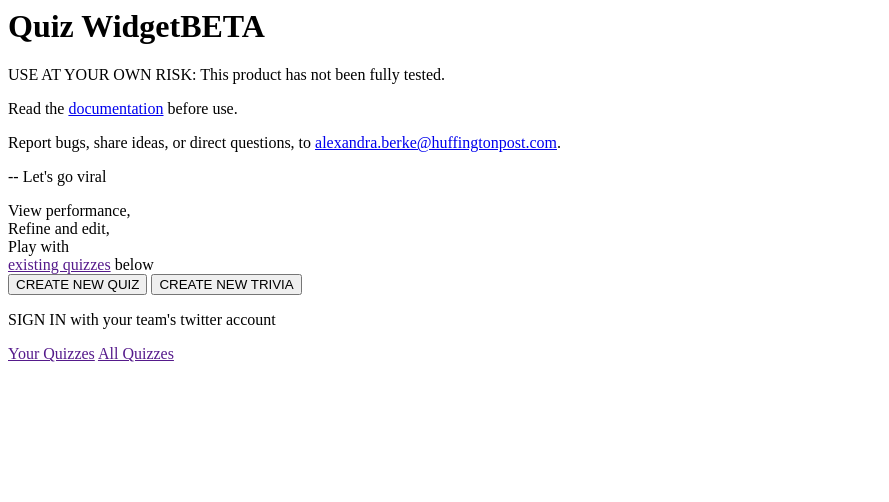
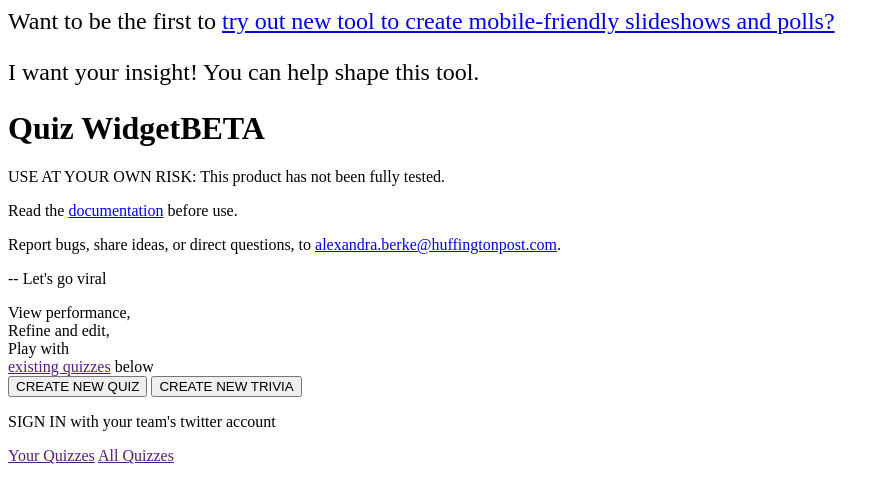
Before and after one commit to aberke/quiz-widgets, a website: page app/static/html/index.html in a window 1280 px wide. Shown: the whole page, without its empty margins (0-889 px from the left). Drawn offline with Linux system fonts and the light colour scheme.

Commit message:
announcement for opp tool

```diff
--- a/app/static/html/index.html
+++ b/app/static/html/index.html
@@ -3,8 +3,8 @@
   <div class='row' id='welcome-container'>
 
     <!-- Dont delete this announcement container due to page height styling reasons; just empty it and repopulate it  -->
-    <div class='announcement'>
-      <p></p>
+    <div class='announcement' style="font-size:24px">
+      <p>Want to be the first to <a href="http://user-generated-stream.herokuapp.com/">try out new tool to create mobile-friendly slideshows and polls?</a></p><p>I want your insight!  You can help shape this tool.</p>
     </div>
 
     <div class='col-md-6'>
```
